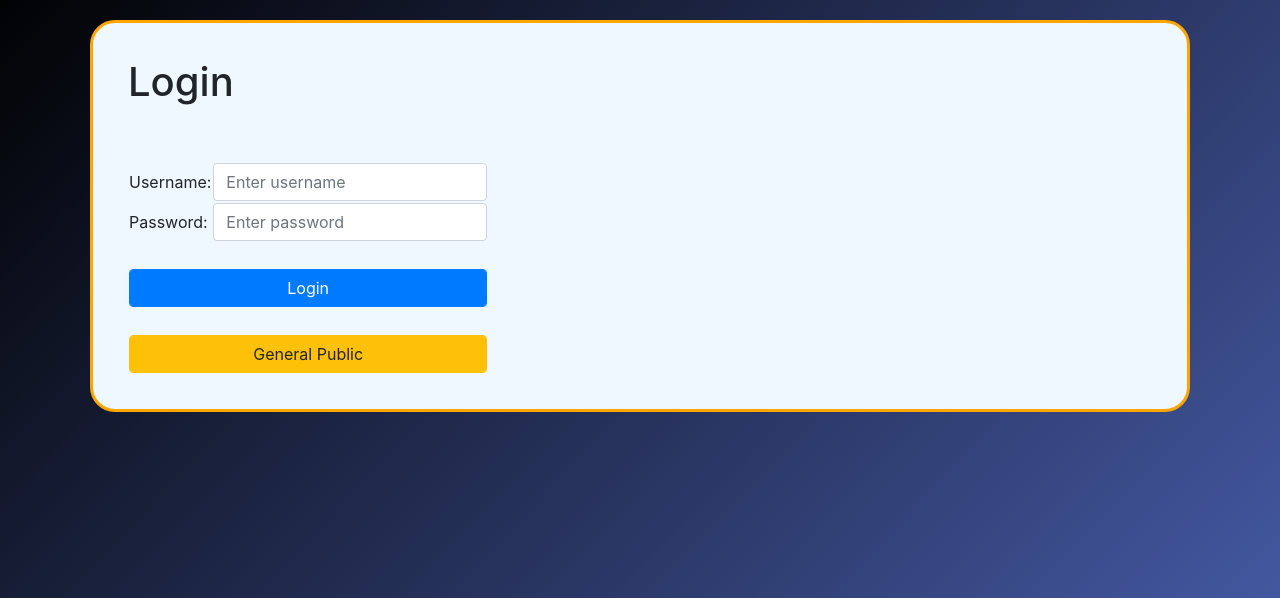
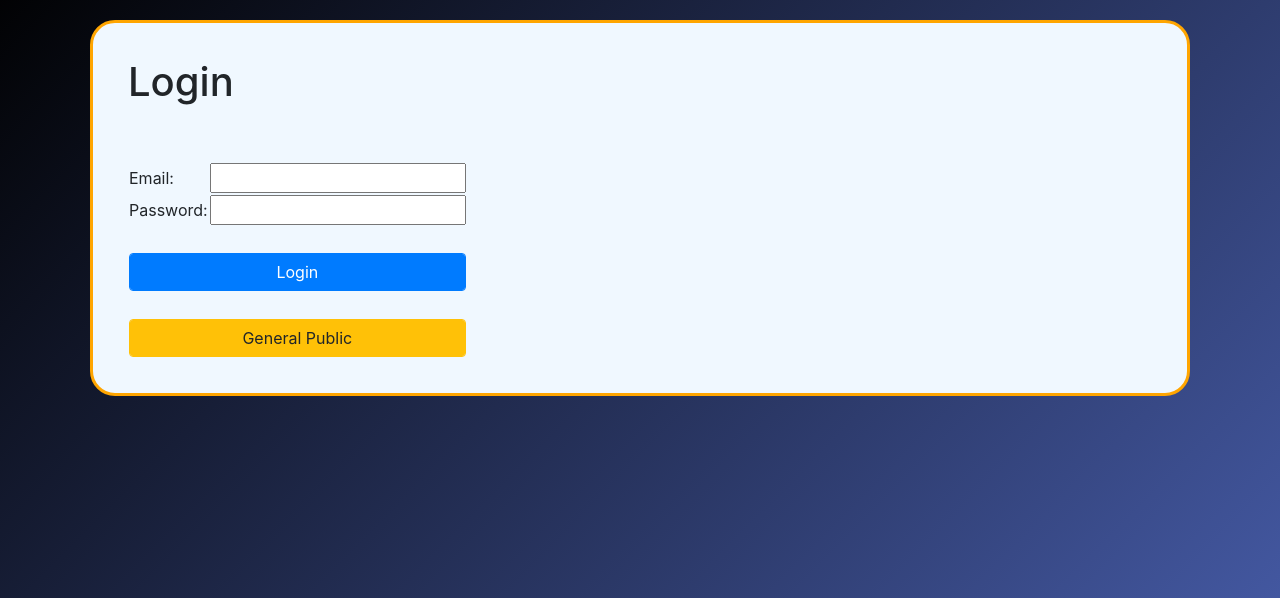
Before and after one commit to RandyWu/ovga, a Flask app: page /login in a window 1280 px wide. Shown: the part 48-646 px from the top of the page. Run offline with Flask 2, Linux system fonts and the light colour scheme; some libraries are stand-ins or nearby versions; some web fonts are replaced.

Commit message:
login progress

```diff
--- a/app/__init__.py
+++ b/app/__init__.py
@@ -1,10 +1,16 @@
 from flask import Flask
 from flask_sqlalchemy import SQLAlchemy
 from flask_bootstrap import Bootstrap
+from flask_login import LoginManager
 
 app = Flask(__name__)
 
 Bootstrap(app)
+login = LoginManager(app)
+
+@login.user_loader
+def load_user(user_id):
+    return User.get(user_id)
 
 #   Setting up path of Config file
 app.config.from_object('config.Conf')
--- a/app/controllers/forms.py
+++ b/app/controllers/forms.py
@@ -1,23 +1,15 @@
-from flask_wtf import Form
+from app import app
+from flask_wtf import FlaskForm
 from wtforms import validators
-from wtforms.fields.html5 import EmailField
+from wtforms import StringField, PasswordField, validators
+from app.model.model import Admin, Player
 
-# class ContactForm(Form):
-#     email = EmailField('Email address', [validators.DataRequired(), validators.Email()])
+class LoginForm(FlaskForm):
+    email = StringField('Email', validators=[validators.DataRequired(), validators.Email()])
+    password = PasswordField('Password',  validators=[validators.DataRequired()])
 
-# class LoginForm(Form):
-#     email = StringField('Email')
-#     password = PasswordField('Password')
-
-#     def validate(self):
-
-#         if not Form.validate(self):
-#             return False
-
-#         if not self.email.data:
-#             return False
-
-#         if not self.password.data:
-#             return False
-
-#         return True
+    def validate_email(self, email):
+        admin = Admin.query.filter_by(Email=email.data).first()
+        player = Player.query.filter_by(Email=email.data).first()
+        if admin and player is not None:
+            raise ValidationError('Email not registered')
--- a/app/controllers/login.py
+++ b/app/controllers/login.py
@@ -1,7 +1,21 @@
 from app import app
-from flask import Flask, render_template
+from flask import Flask, render_template, redirect, flash
+from app.controllers.forms import LoginForm
+from app import login
+from flask_login import current_user, login_user
+from app.model.model import User
 
-@app.route('/')
-@app.route('/login')
+@app.route('/login', methods=['GET', 'POST'])
 def login():
-    return render_template("login.html")
+    # if current_user.is_authenticated:
+    #     return redirect(url_for('index'))
+
+    form = LoginForm()
+    if form.validate_on_submit():
+        user = User.query.filter_by(email=form.email.data).first()
+        if user is None or not user.check_password(form.password.data):
+            flash('Invalid username or password')
+            return redirect(url_for('login'))
+        login_user(user, remember=form.remember_me.data)
+        return redirect(url_for('index'))
+    return render_template('login.html', title='Sign In', form=form)
--- a/app/templates/login.html
+++ b/app/templates/login.html
@@ -5,15 +5,19 @@
 	  <div class="right-half round">
 		<div>
 			<div class="mx-auto" style="padding: 5px;">
+				{% for error in form.email.errors %}
+				<span style="color: red;">{{ error }}</span>
+				{% endfor %}
 				<h1>Login</h1><br/><br/>
+				<form action="" method="POST">
 			    <table>
 				  <tr>
-					  <td>Username: </td>
-					  <td><input type="text" class="form-control" placeholder="Enter username"/></td>
+					  <td>Email: </td>
+					  <td>{{form.email}}</td>
 				  </tr>
 				  <tr>
 					  <td>Password: </td>
-					  <td><input type="text" class="form-control" placeholder="Enter password"/></td>
+					  <td>{{form.password}}</td>
 				  </tr>
 				  <tr>
 					  <td colspan="2">&nbsp;</td>
@@ -28,6 +32,7 @@
 					  <td colspan="2"><input type="submit" class="form-control btn btn-warning" value="General Public" href="{{ url_for('events') }}" /></td>
 				  </tr>
 				</table>
+			</form>
 			</div>
 		</div>
 	  </div>
```
